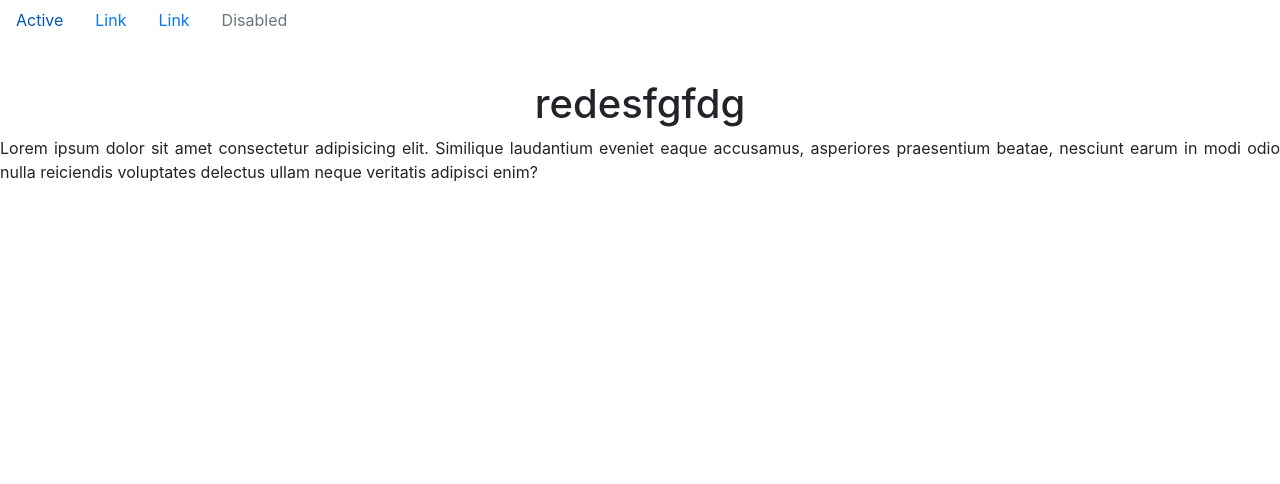
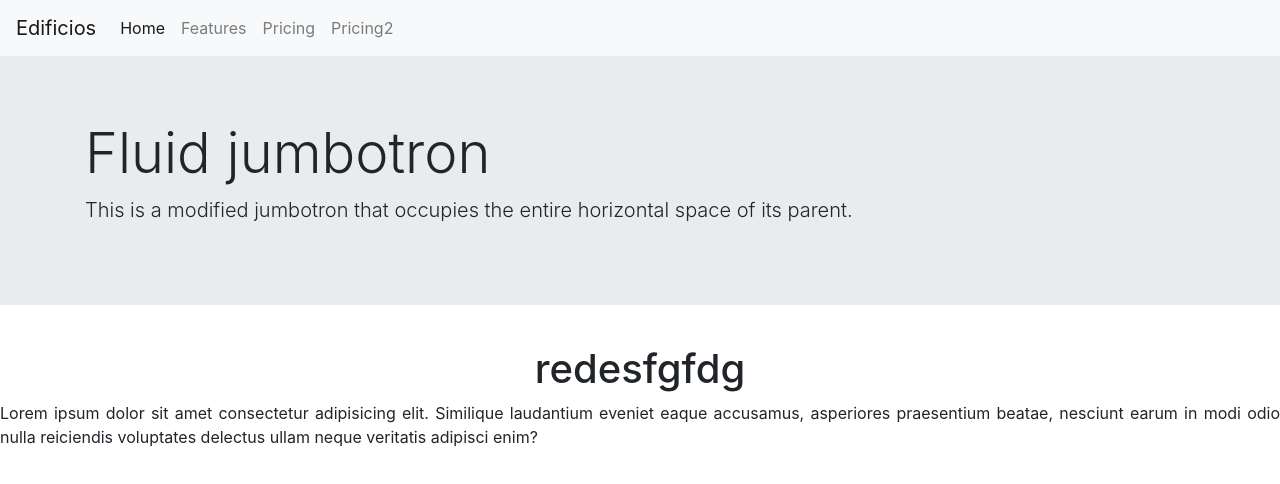
Before and after one commit to kira4489/Paginaweb2, a plain HTML site: page index.html in a window 1280 px wide. Drawn offline with nearby package versions, Linux system fonts and the light colour scheme.

Commit message:
actualizaciones5

```diff
--- a/index.html
+++ b/index.html
@@ -13,23 +13,47 @@
     <title>Document</title>
   </head>
   <body>
-    <ul class="nav">
-      <li class="nav-item">
-        <a class="nav-link active" href="#">Active</a>
+    <nav class="navbar navbar-expand-lg navbar-light bg-light">
+      <a class="navbar-brand" href="#">Edificios</a>
+      <button
+        class="navbar-toggler"
+        type="button"
+        data-toggle="collapse"
+        data-target="#navbarNav"
+        aria-controls="navbarNav"
+        aria-expanded="false"
+        aria-label="Toggle navigation"
+      >
+        <span class="navbar-toggler-icon"></span>
+      </button>
+      <div class="collapse navbar-collapse" id="navbarNav">
+        <ul class="navbar-nav">
+          <li class="nav-item active">
+            <a class="nav-link" href="#"
+              >Home <span class="sr-only">(current)</span></a
+            >
           </li>
           <li class="nav-item">
-        <a class="nav-link" href="#">Link</a>
+            <a class="nav-link" href="#">Features</a>
           </li>
           <li class="nav-item">
-        <a class="nav-link" href="#">Link</a>
+            <a class="nav-link" href="#">Pricing</a>
           </li>
           <li class="nav-item">
-        <a class="nav-link disabled" href="#" tabindex="-1" aria-disabled="true"
-          >Disabled</a
-        >
+            <a class="nav-link" href="#">Pricing2</a>
           </li>
         </ul>
-
+      </div>
+    </nav>
+    <div class="jumbotron jumbotron-fluid">
+      <div class="container">
+        <h1 class="display-4">Fluid jumbotron</h1>
+        <p class="lead">
+          This is a modified jumbotron that occupies the entire horizontal space
+          of its parent.
+        </p>
+      </div>
+    </div>
     <section>
       <h1>redesfgfdg</h1>
       <p>
```
Lines whose indentation alone changed are shown as unchanged.
